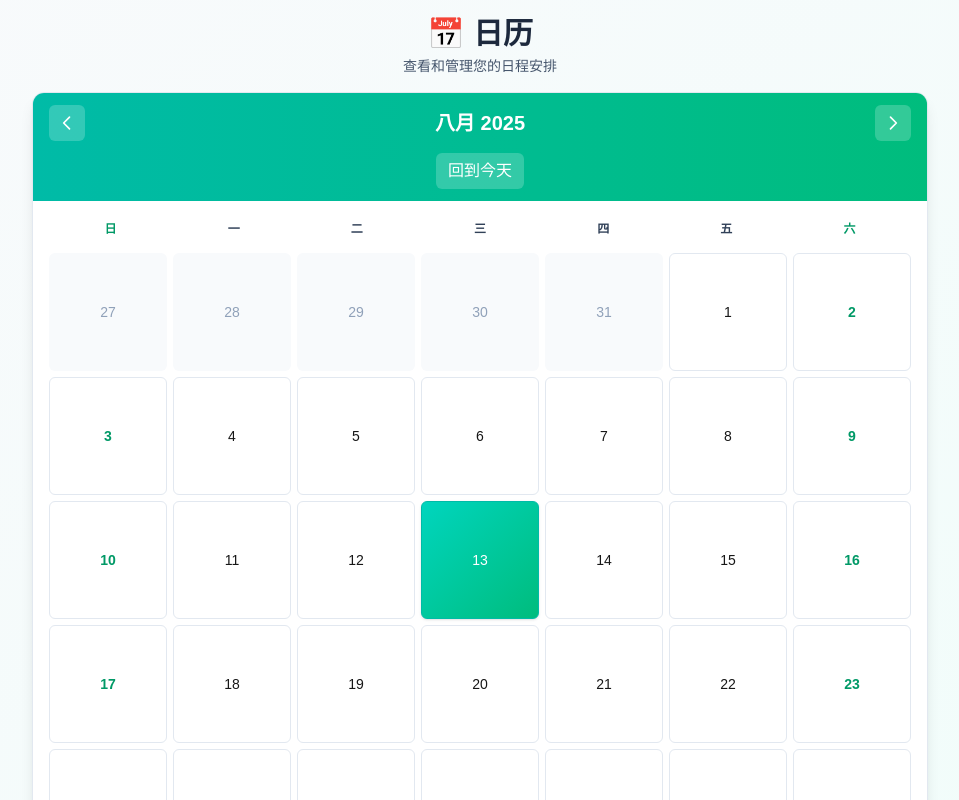
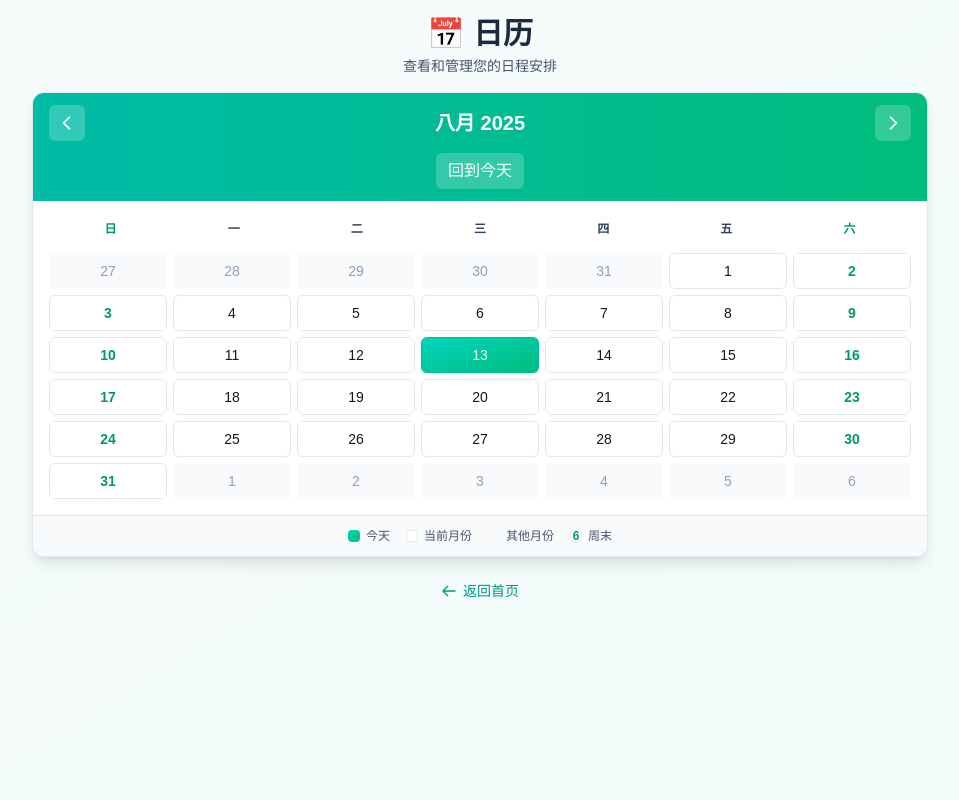
Before and after one commit to yilishabuBai/nextjs-boilerplate, a Next.js app: page /calendar in a window 1280 px wide. Shown: the top 800 px of the page, without its empty margins (160-1119 px from the left). Built offline with nearby package versions, Linux system fonts and the light colour scheme.

Commit message:
feat: 日历组件支持宽度和高度响应式适配

```diff
--- a/app/calendar/page.tsx
+++ b/app/calendar/page.tsx
@@ -130,10 +130,10 @@ export default function CalendarPage() {
   const calendarDays = getCalendarData(currentYear, currentMonth);
 
   return (
-    <div className="min-h-screen bg-gradient-to-br from-slate-50 to-teal-50 py-2 sm:py-3 lg:py-4 px-2 sm:px-3 lg:px-4">
-      <div className="max-w-3xl sm:max-w-4xl mx-auto">
+    <div className="min-h-screen bg-gradient-to-br from-slate-50 to-teal-50 p-2 sm:p-3 lg:p-4">
+      <div className="max-w-3xl sm:max-w-4xl mx-auto h-full flex flex-col">
         {/* 页面标题 */}
-        <div className="text-center mb-2 sm:mb-3 lg:mb-4">
+        <div className="text-center mb-2 sm:mb-3 lg:mb-4 flex-shrink-0">
           <h1 className="text-xl sm:text-2xl lg:text-3xl font-bold text-slate-800 mb-1">
             📅 日历
           </h1>
@@ -142,8 +142,8 @@ export default function CalendarPage() {
           </p>
         </div>
 
-        {/* 日历卡片 */}
-        <div className="bg-white rounded-lg sm:rounded-xl shadow-md sm:shadow-lg overflow-hidden border border-slate-200">
+        {/* 日历卡片 - 使用 flex-1 填充可用高度 */}
+        <div className="bg-white rounded-lg sm:rounded-xl shadow-md sm:shadow-lg overflow-hidden border border-slate-200 flex-1 flex flex-col w-full">
           {/* 日历头部 - 月份选择和导航 */}
           <div className="bg-gradient-to-r from-teal-500 to-emerald-500 px-2 sm:px-3 lg:px-4 py-2 sm:py-3">
             <div className="flex items-center justify-between">
@@ -208,10 +208,10 @@ export default function CalendarPage() {
             </div>
           </div>
 
-          {/* 日历主体 */}
-          <div className="p-2 sm:p-3 lg:p-4">
+          {/* 日历主体 - 使用 flex-1 填充剩余高度 */}
+          <div className="p-2 sm:p-3 lg:p-4 flex-1 flex flex-col min-h-0">
             {/* 星期标题 */}
-            <div className="grid grid-cols-7 mb-1 sm:mb-2 lg:mb-3">
+            <div className="grid grid-cols-7 mb-1 sm:mb-2 lg:mb-3 flex-shrink-0">
               {weekDays.map((day, index) => {
                 const isWeekend = index === 0 || index === 6;
                 return (
@@ -229,8 +229,8 @@ export default function CalendarPage() {
               })}
             </div>
 
-            {/* 日期网格 */}
-            <div className="grid grid-cols-7 gap-0.5 sm:gap-1 lg:gap-1.5">
+            {/* 日期网格 - 使用 flex-1 和 grid-rows-fill 填充可用空间 */}
+            <div className="grid grid-cols-7 gap-0.5 sm:gap-1 lg:gap-1.5 flex-1 min-h-0">
               {calendarDays.map((date, index) => {
                 const isWeekend = index % 7 === 0 || index % 7 === 6;
 
@@ -238,7 +238,7 @@ export default function CalendarPage() {
                   <div
                     key={index}
                     className={`
-                      aspect-square flex items-center justify-center rounded-sm sm:rounded-md
+                      aspect-square sm:aspect-auto sm:h-full flex items-center justify-center rounded-sm sm:rounded-md
                       text-[10px] sm:text-xs lg:text-sm font-medium
                       transition-all duration-200
                       min-h-[28px] sm:min-h-[32px] lg:min-h-[36px]
@@ -263,8 +263,8 @@ export default function CalendarPage() {
             </div>
           </div>
 
-          {/* 日历底部图例 */}
-          <div className="bg-slate-50 px-3 sm:px-4 py-2 sm:py-3 border-t border-slate-200">
+          {/* 日历底部图例 - 固定高度不压缩 */}
+          <div className="bg-slate-50 px-3 sm:px-4 py-2 sm:py-3 border-t border-slate-200 flex-shrink-0">
             <div className="flex flex-wrap items-center justify-center gap-2 sm:gap-3 lg:gap-4 text-[10px] sm:text-xs">
               <div className="flex items-center">
                 <div className="w-2 h-2 sm:w-3 sm:h-3 bg-gradient-to-br from-teal-400 to-emerald-500 rounded mr-1.5"></div>
```
Also changed, not shown: 1 other file (tests, documents, lock files or other folders).
